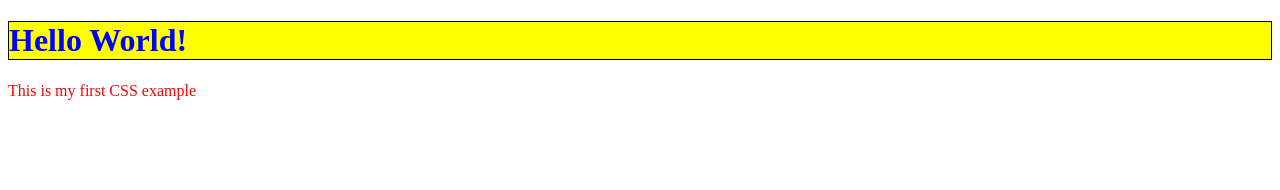
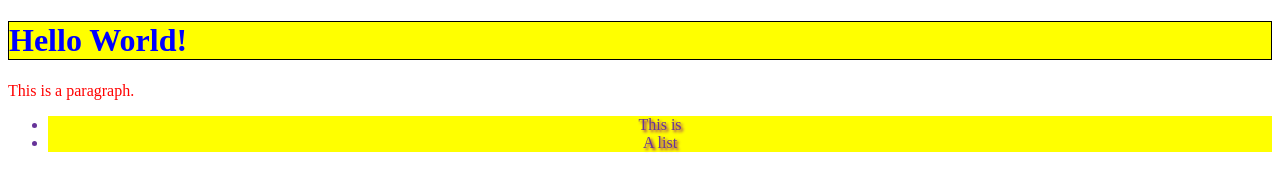
Before and after one commit to AceFire2014/Workshop2017, a plain HTML site: page mdn-intro-to-css/how-css-works/quick-css-example/index.html in a window 1280 px wide. Drawn offline with Linux system fonts and the light colour scheme.

Commit message:
quick-css-example: add li styles

```diff
--- a/mdn-intro-to-css/how-css-works/quick-css-example/index.html
+++ b/mdn-intro-to-css/how-css-works/quick-css-example/index.html
@@ -7,6 +7,12 @@
   </head>
   <body>
     <h1>Hello World!</h1>
-    <p>This is my first CSS example</p>
+
+    <p>This is a paragraph.</p>
+
+    <ul>
+    <li>This is</li>
+    <li>A list</li>
+    </ul>
   </body>
 </html>
--- a/mdn-intro-to-css/how-css-works/quick-css-example/style.css
+++ b/mdn-intro-to-css/how-css-works/quick-css-example/style.css
@@ -7,3 +7,10 @@ h1 {
 p {
   color: red;
 }
+
+li {
+    color: rebeccapurple;
+    background: yellow;
+    text-align: center;
+    text-shadow:  2px 2px 3px purple;
+}
```
